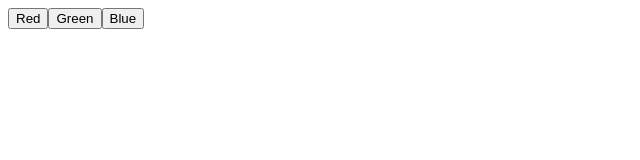
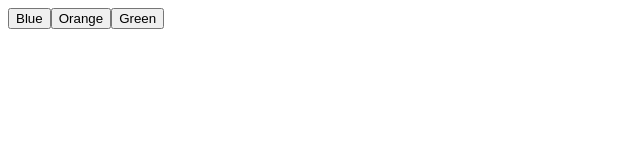
Before and after one commit to acciojob/passing-handler-prop-react-Yash708262, a React app: page / in a window 1280 px wide. Shown: the top 160 px of the page, without its empty margins (0-640 px from the left). Built offline with nearby package versions, Linux system fonts and the light colour scheme.

Commit message:
Update ColourSelector.js

```diff
--- a/src/components/ColourSelector.js
+++ b/src/components/ColourSelector.js
@@ -3,9 +3,9 @@ import React from 'react';
 const ColourSelector = ({ applyColor }) => {
   return (
     <div>
-      <button onClick={() => applyColor('red')}>Red</button>
-      <button onClick={() => applyColor('green')}>Green</button>
-      <button onClick={() => applyColor('blue')}>Blue</button>
+      <button data-testid="blue" onClick={() => applyColor('blue')}>Blue</button>
+      <button data-testid="orange" onClick={() => applyColor('orange')}>Orange</button>
+      <button data-testid="green" onClick={() => applyColor('green')}>Green</button>
     </div>
   );
 };
```
